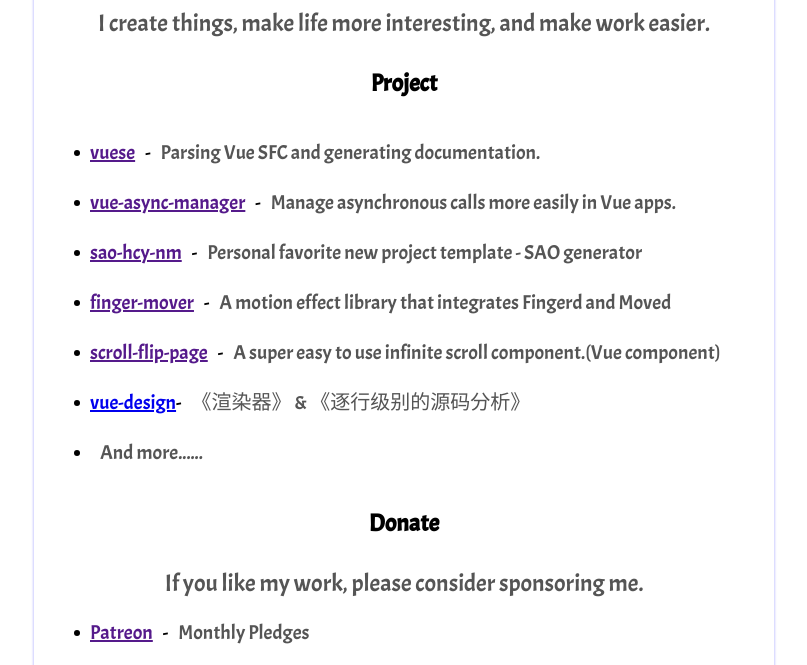
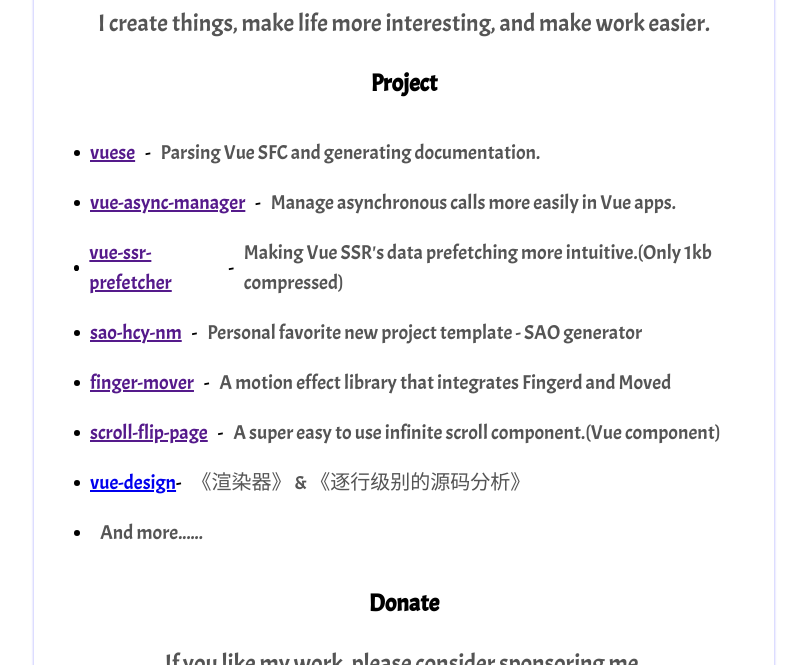
Before and after one commit to HcySunYang/homepage, a plain HTML site: page index.html in a window 1280 px wide. Shown: the part 93-758 px from the top of the page, without its empty margins (236-1043 px from the left). Drawn offline with Linux system fonts and the light colour scheme.

Commit message:
add vue-ssr-prefetcher

```diff
--- a/index.html
+++ b/index.html
@@ -32,12 +32,25 @@
           <a
             target="_blank"
             class="proj-title"
-            href="https://github.com/shuidi-fed/vue-async-manager"
+            href="https://github.com/vue-contrib/vue-async-manager"
             >vue-async-manager</a
           >
           -
           <p class="desc">
             Manage asynchronous calls more easily in Vue apps.
+          </p>
+        </li>
+        <li>
+          <a
+            target="_blank"
+            class="proj-title"
+            href="https://github.com/vue-contrib/vue-ssr-prefetcher"
+            >vue-ssr-prefetcher</a
+          >
+          -
+          <p class="desc">
+            Making Vue SSR's data prefetching more intuitive.(Only 1kb
+            compressed)
           </p>
         </li>
         <li>
```
